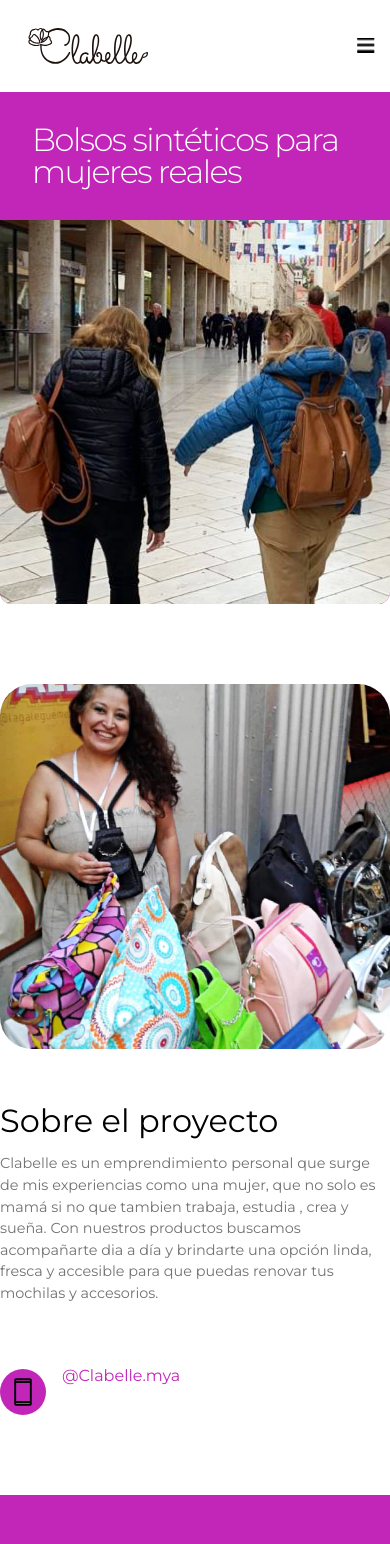
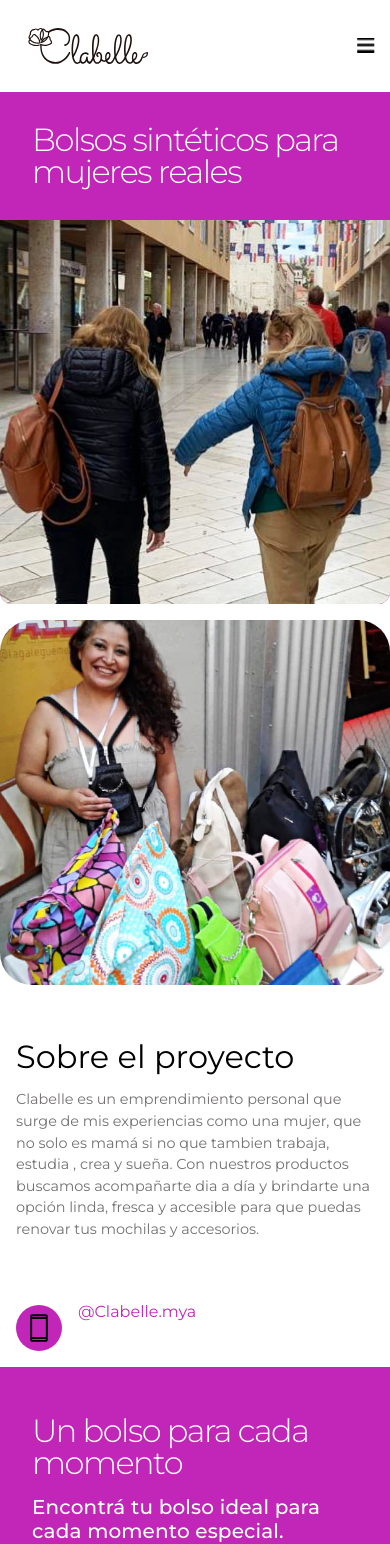
Before and after one commit to AgustinCamassa/Clabelle-E-commerce, a React (Vite) app: page /# in a window 390 px wide. Shown: the top 1544 px of the page. Built offline with nearby package versions, Linux system fonts and the light colour scheme.

Commit message:
add patch

```diff
--- a/src/components/about/about.css
+++ b/src/components/about/about.css
@@ -21,14 +21,17 @@
         display: grid;
         justify-content: center;
         align-items: center;
-        margin-left: 1rem;
-        margin-right: 1rem;
+        margin: 1rem;
     }
 
     .sectionImg {
         width: 100vw;
         max-width: 36rem;
         min-width: 8rem;
+    }
+
+    .sectionText {
+        margin: 0rem 1rem;
     }
 }
 
```
